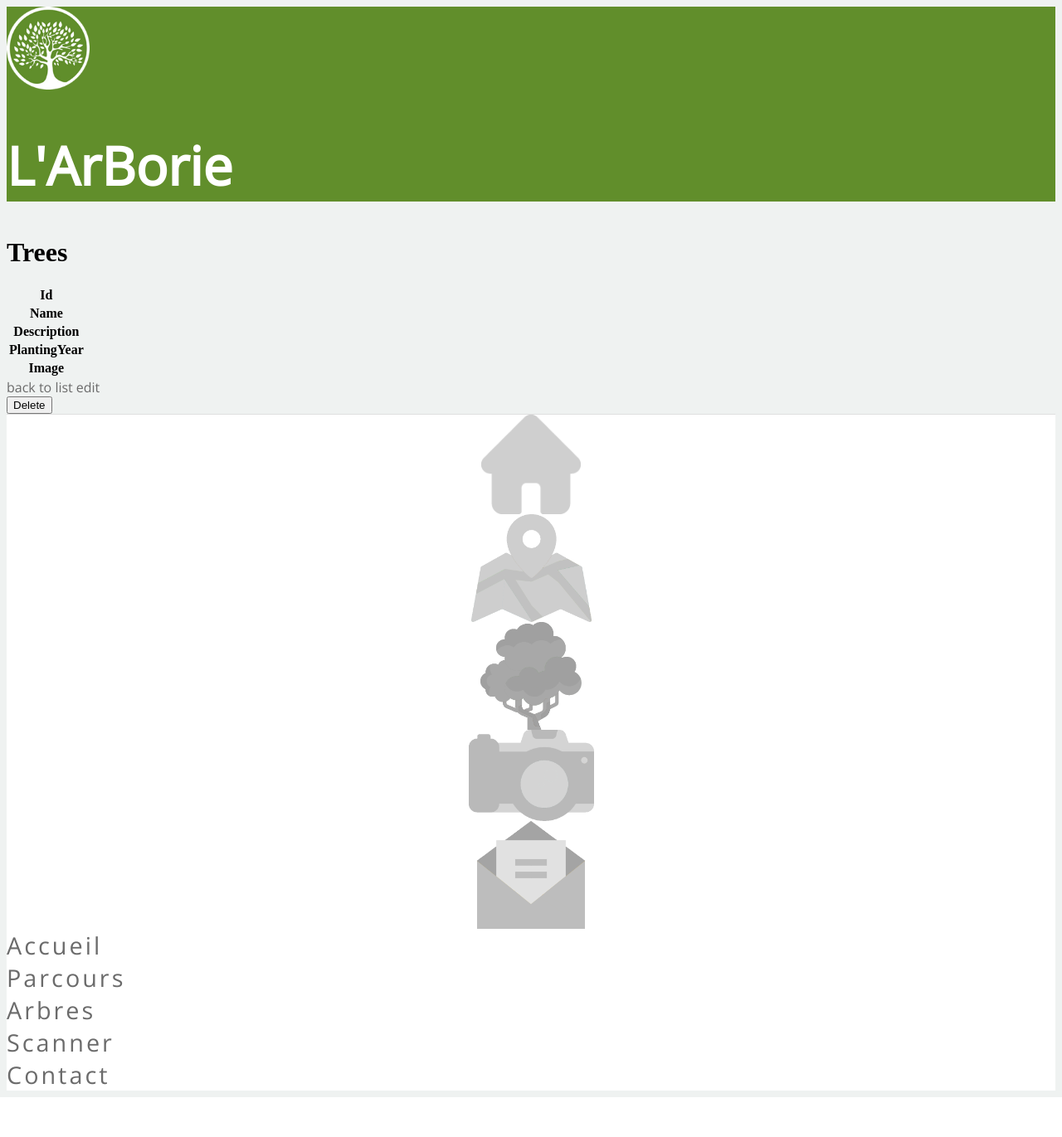
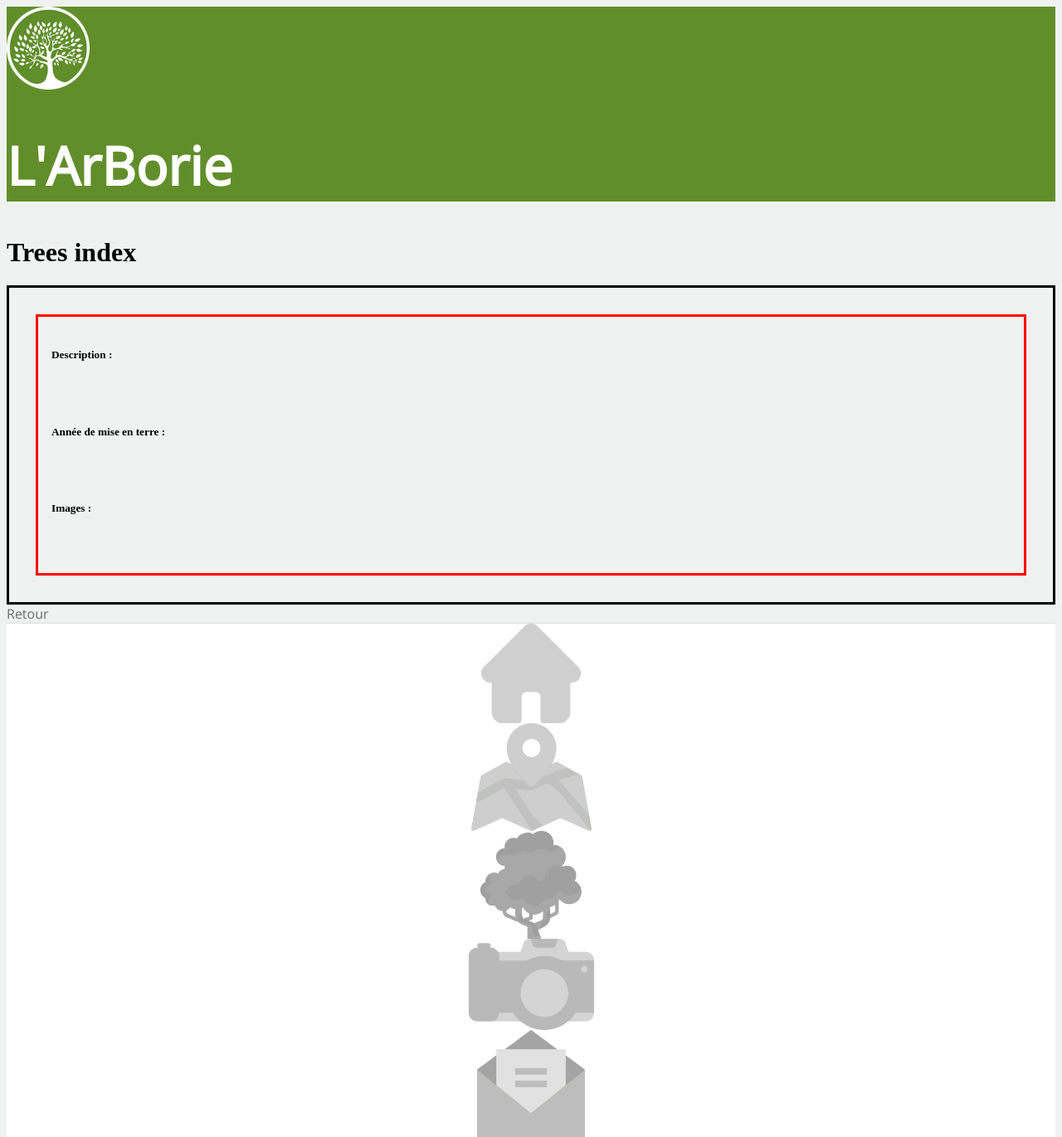
Before and after one commit to alex-pissot/ArBorie, a Symfony app: template templates/trees/show.html.twig in a window 1280 px wide. Shown: the top 1371 px of the page at 83% size. Before the commit the page ends 1323 px from the top, so only its background shows below. Run offline with Twig, Linux system fonts and the light colour scheme; the template is opened without the code that fills it, so the values that code supplies are empty; some libraries are stand-ins or nearby versions.

Commit message:
Modif page 'Trees'

```diff
--- a/public/css/styles.css
+++ b/public/css/styles.css
@@ -107,3 +107,27 @@ a {
 .contact-txt-active {
     color: #618e2b;
 }
+
+/* Page trees */
+
+.container-trees {
+    border: 3px solid ;
+    display: flex;
+    flex-wrap: wrap;
+    padding: 1em;
+}
+
+.box-trees {
+    border: 3px solid red;
+    display: flex;
+    flex-direction: column;
+    align-items: flex-start;
+    flex: 1 33%;
+    margin: 1em;
+    padding: 1em;
+}
+
+.btn-trees,.box-trees h3 {
+    text-align: center ;
+    margin: auto ;
+}
--- a/src/Controller/Admin/DashboardController.php
+++ b/src/Controller/Admin/DashboardController.php
@@ -3,9 +3,11 @@
 namespace App\Controller\Admin;
 
 
+use App\Controller\RegistrationController;
 use App\Entity\Trails;
 use App\Entity\Trees;
 use App\Entity\User;
+use App\Form\RegistrationFormType;
 use EasyCorp\Bundle\EasyAdminBundle\Config\Dashboard;
 use EasyCorp\Bundle\EasyAdminBundle\Config\MenuItem;
 use EasyCorp\Bundle\EasyAdminBundle\Controller\AbstractDashboardController;
--- a/src/Controller/Admin/UserCrudController.php
+++ b/src/Controller/Admin/UserCrudController.php
@@ -22,6 +22,7 @@ class UserCrudController extends AbstractCrudController
             TextField::new('firstname'),
             TextField::new('lastname'),
             EmailField::new('email'),
+            TextField::new('password')->hideOnIndex(),
         ];
     }
 
--- a/src/Entity/User.php
+++ b/src/Entity/User.php
@@ -127,4 +127,9 @@ class User implements UserInterface, PasswordAuthenticatedUserInterface
 
         return $this;
     }
+
+    public function __toString(): string
+    {
+        return $this->getEmail();
+    }
 }
--- a/src/Security/CustomAuthenticator.php
+++ b/src/Security/CustomAuthenticator.php
@@ -51,7 +51,7 @@ class CustomAuthenticator extends AbstractLoginFormAuthenticator
 
         // redirection après connexion
         return new RedirectResponse($this->urlGenerator->generate('admin'));
-        throw new \Exception('TODO: provide a valid redirect inside '.__FILE__);
+        throw new Exception('TODO: provide a valid redirect inside '.__FILE__);
     }
 
     protected function getLoginUrl(Request $request): string
--- a/templates/trees/show.html.twig
+++ b/templates/trees/show.html.twig
@@ -3,36 +3,19 @@
 {% block title %}Trees{% endblock %}
 
 {% block body %}
-    <h1>Trees</h1>
-
-    <table class="table">
-        <tbody>
-            <tr>
-                <th>Id</th>
-                <td>{{ tree.id }}</td>
-            </tr>
-            <tr>
-                <th>Name</th>
-                <td>{{ tree.name }}</td>
-            </tr>
-            <tr>
-                <th>Description</th>
-                <td>{{ tree.description }}</td>
-            </tr>
-            <tr>
-                <th>PlantingYear</th>
-                <td>{{ tree.plantingYear }}</td>
-            </tr>
-            <tr>
-                <th>Image</th>
-                <td><img src="{{ vich_uploader_asset(tree,'imageFile') }}"></td>
-            </tr>
-        </tbody>
-    </table>
-
-    <a href="{{ path('trees_index') }}">back to list</a>
-
-    <a href="{{ path('trees_edit', {'id': tree.id}) }}">edit</a>
-
-    {{ include('trees/_delete_form.html.twig') }}
+    <div class="container">
+        <h1 class="test">Trees index</h1>
+        <div class="container-trees">
+                <div class="box-trees">
+                    <h3>{{ tree.name }}</h3>
+                    <h5>Description :</h5>
+                    <p>{{ tree.description }}</p>
+                    <h5>Année de mise en terre :</h5>
+                    <p>{{ tree.plantingYear }}</p>
+                    <h5>Images :</h5>
+                    <p>{{ tree.image }}</p>
+                </div>
+        </div>
+    </div>
+    <a href="{{ path('trees_index') }}">Retour</a>
 {% endblock %}
```
Also changed, not shown: templates/trees/index.html.twig (+16 -34 lines), 2 other files.
